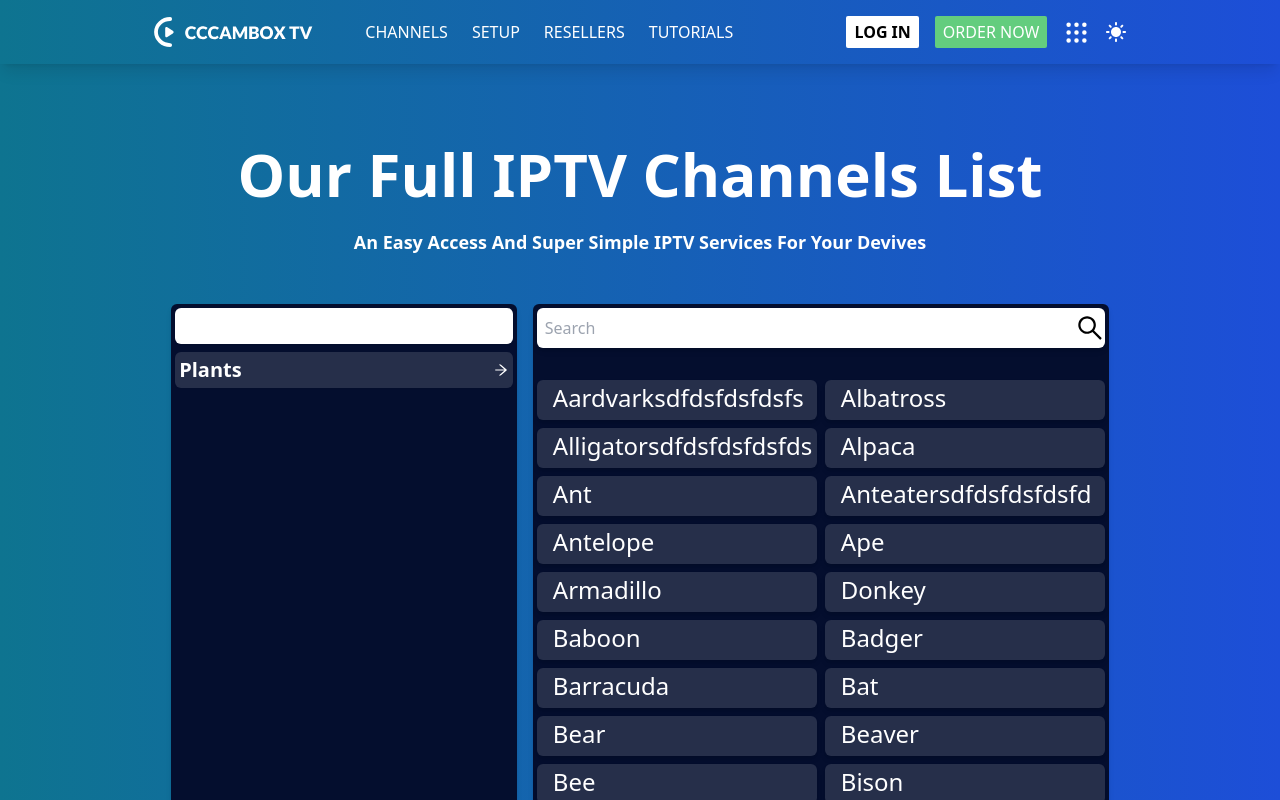
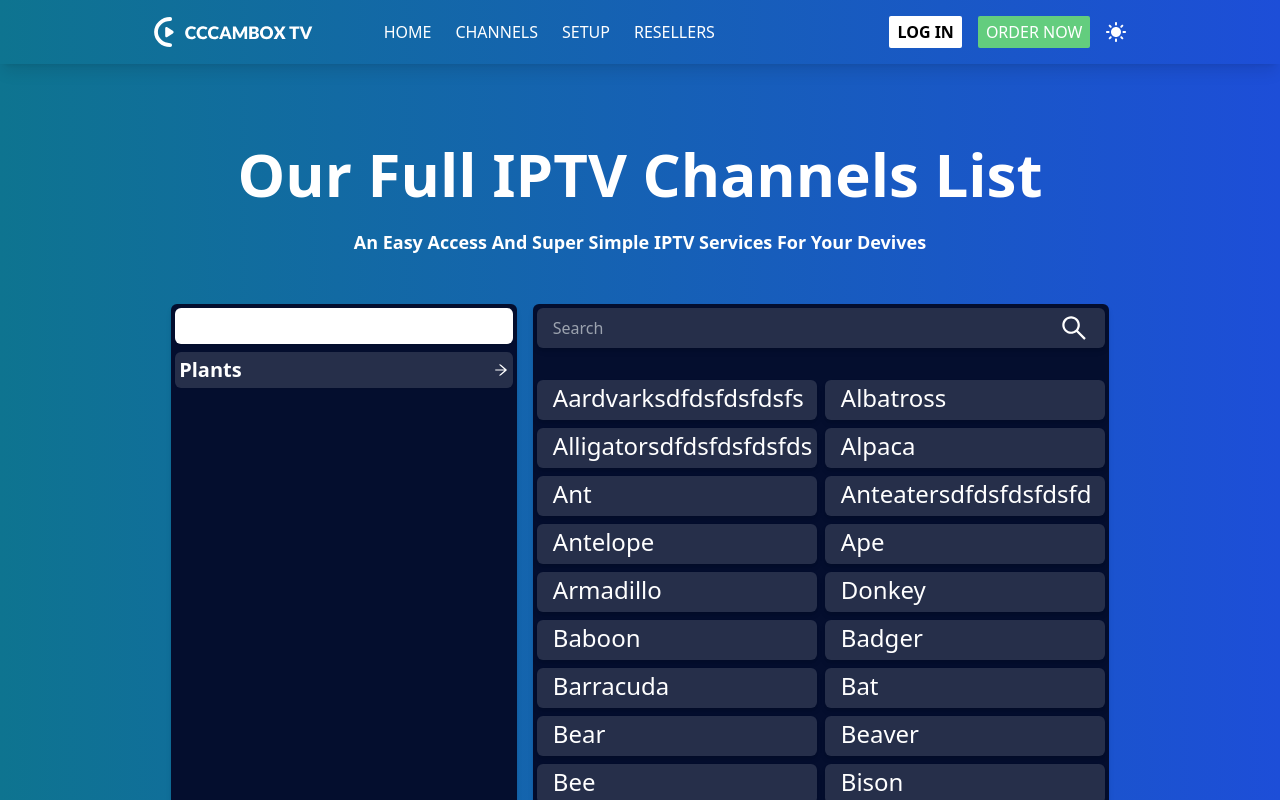
Before and after one commit to umair-asad-bhatti/REACT-responsive-frontend-project, a React (Create React App) app: page /channel in a window 1280 px wide. Shown: the top 800 px of the page. Built offline with nearby package versions, Linux system fonts and the light colour scheme.

Commit message:
BUGS FIXED

```diff
--- a/src/Components/Navbar.jsx
+++ b/src/Components/Navbar.jsx
@@ -29,10 +29,10 @@ const Navbar = ({ darkMode, setDarkMode }) => {
 
                 </div>
                 <div className='md:flex  md:justify-center text-white font-medium gap-6 '>
+                    <Link to='/tutorial'><p >HOME</p></Link>
                     <Link to='/channel'><p >CHANNELS</p></Link>
                     <Link to='/setup'><p >SETUP</p></Link>
                     <Link to='/reseller'><p >RESELLERS</p></Link>
-                    <Link to='/tutorial'><p >TUTORIALS</p></Link>
                 </div>
                 <div className='flex items-center  md:w-[35%]  justify-end gap-4 relative'>
                     <button type='button'
@@ -41,10 +41,6 @@ const Navbar = ({ darkMode, setDarkMode }) => {
                     </button>
                     <button className='bg-green-200 text-white px-2 py-1 rounded-sm'>
                         ORDER NOW
-                    </button>
-
-                    <button type='button m-0 p-0 flex items-center justify-center'>
-                        <TbGridDots fontSize={27} color='white' />
                     </button>
                     <button type='button'
                         onClick={() => setDarkMode(!darkMode)} >
--- a/src/Components/ProgressBar.jsx
+++ b/src/Components/ProgressBar.jsx
@@ -18,7 +18,7 @@ const ProgressBar = ({ mainHeading, perHeading, instruction }) => {
                 </div>
 
             </div>
-            <h1 className='text-green-600 font-bold text-lg md:block hidden'>{instruction}</h1>
+            <h1 className='text-green-600 font-bold text-lg md:block'>{instruction}</h1>
 
         </div>
     )
--- a/src/Pages/Channel.jsx
+++ b/src/Pages/Channel.jsx
@@ -154,9 +154,9 @@ const Channel = () => {
 
                 </div>
                 <div className='md:w-[50%] lg:max-w-[800px] w-[90%]  rounded-md shadow-md h-[600px] overflow-y-auto flex flex-row flex-wrap gap-8 items-start justify-center p-1 dark:bg-blue-darkmd bg-[#FFFFFF] '>
-                    <div className='w-full  relative'>
-                        <AiOutlineSearch fontSize={30} color='black' className='absolute right-0 top-[50%] translate-y-[-50%]' />
-                        <input placeholder='Search' type="search " className='w-full border-none outline-none p-2 rounded-md shadow-md' value={search} onChange={(e) => setSearch(e.target.value)} />
+                    <div className='w-full  relative '>
+                        <AiOutlineSearch fontSize={30} color='white' className='absolute right-4 top-[50%] translate-y-[-50%]' />
+                        <input placeholder='Search' type="search " className='w-full border-none outline-none dark:text-black text-white  bg-[#E2E4E8] dark:bg-[#262F4A] p-2 px-4 rounded-md shadow-md' value={search} onChange={(e) => setSearch(e.target.value)} />
                     </div>
                     <div className='grid  grid-cols-2 gap-2'>
 
--- a/src/Pages/Home.jsx
+++ b/src/Pages/Home.jsx
@@ -57,18 +57,14 @@ const Home = ({ darkMode, setDarkMode }) => {
                                 <Link to='/'><img src={Logo} alt="" className='h-8' /></Link>
 
                                 <div className='flex py-4 border-b border-gray-50  gap-8 flex-col justify-start items-start font-extrabold font-2xl w-4/5 '>
+                                    <Link to='/'><h1 >HOME</h1></Link>
                                     <Link to='/channel'><h1 >CHANNELS</h1></Link>
                                     <Link to='/'><h1 >SETUP</h1></Link>
                                     <Link to='/reseller'><h1 >RESELLERS</h1></Link>
-                                    <Link to='/'><h1 >AFFILIATES</h1></Link>
+
                                 </div>
                                 <div className='my-4 flex flex-col items-start w-4/5 justify-center gap-6'>
-                                    <button>
-                                        <div className='flex justify-center items-center gap-2'>
-                                            <TbGridDots fontSize={25} />
-                                            <h1>IPV Tools</h1>
-                                        </div>
-                                    </button>
+
                                     <button type='button' onClick={() => setDarkMode(!darkMode)}>
                                         {
                                             darkMode ?
```
